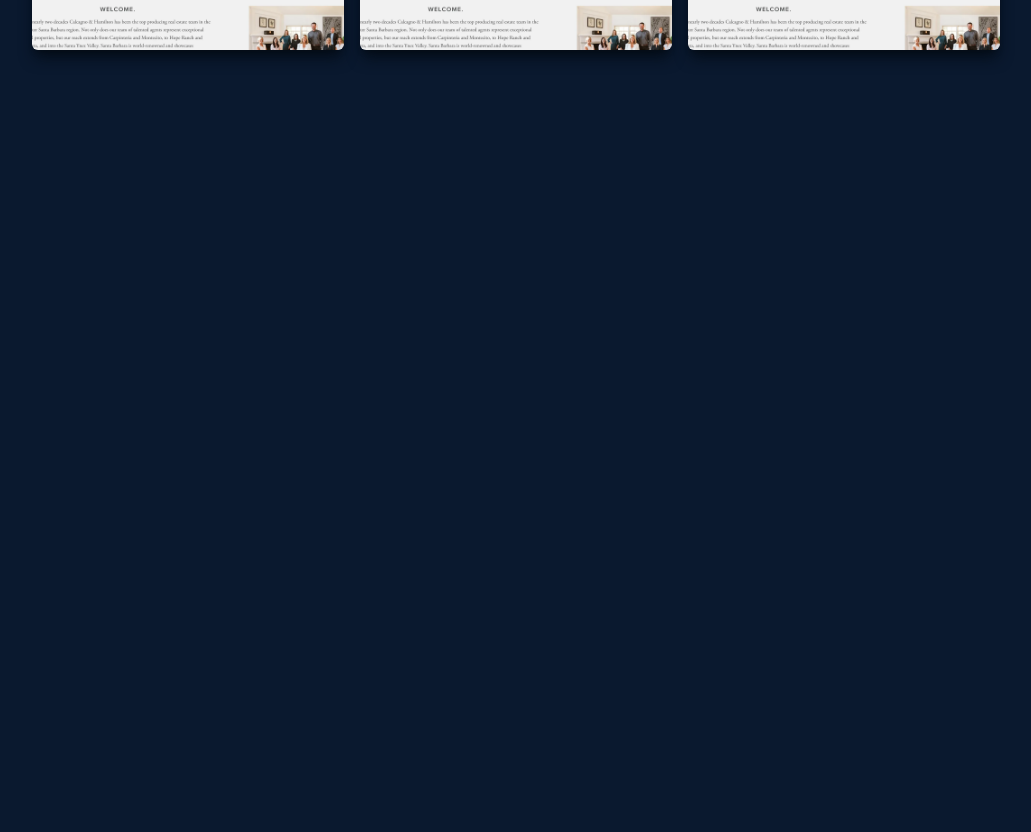
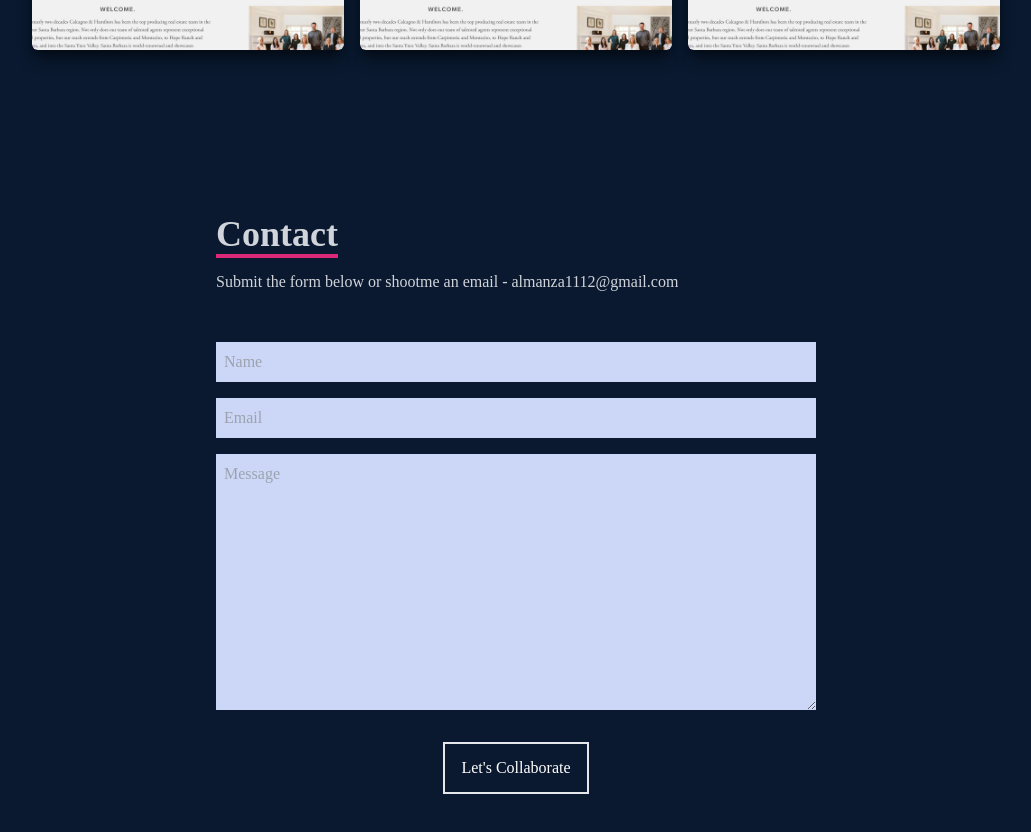
Before and after one commit to almanza1112/my-portfolio, a React (Create React App) app: page / in a window 1280 px wide. Shown: the part 3080-3912 px from the top of the page, without its empty margins (124-1155 px from the left). Built offline with nearby package versions, Linux system fonts and the light colour scheme.

Commit message:
Contact section complete....added react scroll

```diff
--- a/package.json
+++ b/package.json
@@ -12,6 +12,7 @@
     "react-dom": "^18.2.0",
     "react-icons": "^4.4.0",
     "react-scripts": "5.0.1",
+    "react-scroll": "^1.8.7",
     "tailwindcss": "^3.1.5",
     "web-vitals": "^2.1.0"
   },
--- a/src/components/Contact.jsx
+++ b/src/components/Contact.jsx
@@ -2,7 +2,17 @@
 
 const Contact = () => {
   return (
-    <div className='w-full h-screen text-gray-300 bg-[#0a192f]'>
+    <div name='contact' className='w-full h-screen bg-[#0a192f] flex justify-center items-center p-4'>
+        <form method='POST' action='https://getform.io/f/e30fd60b-e282-40eb-aeb7-c4652c1b1633' className='flex flex-col max-w-[600px] w-full'>
+            <div className='pb-8'>
+                <p className='text-4xl font-bold inline border-b-4 border-pink-600 text-gray-300'>Contact</p>
+                <p className='text-gray-300 py-4'>Submit the form below or shootme an email - almanza1112@gmail.com</p>
+            </div>
+            <input className='bg-[#ccd6f6] p-2' type="text" placeholder='Name' name='name'/>
+            <input className='my-4 p-2 bg-[#ccd6f6]' type="email" placeholder='Email' name='email'/>
+            <textarea className='bg-[#ccd6f6] p-2' name="message" rows="10" placeholder='Message'></textarea>
+            <button className='text-white border-2 hover:bg-pink-600 hover:border-pink-600 px-4 py-3 my-8 mx-auto flex items-center'>Let's Collaborate</button>
+        </form>
 
     </div>
   )
```
Also changed, not shown: 1 other file (tests, documents, lock files or other folders).
